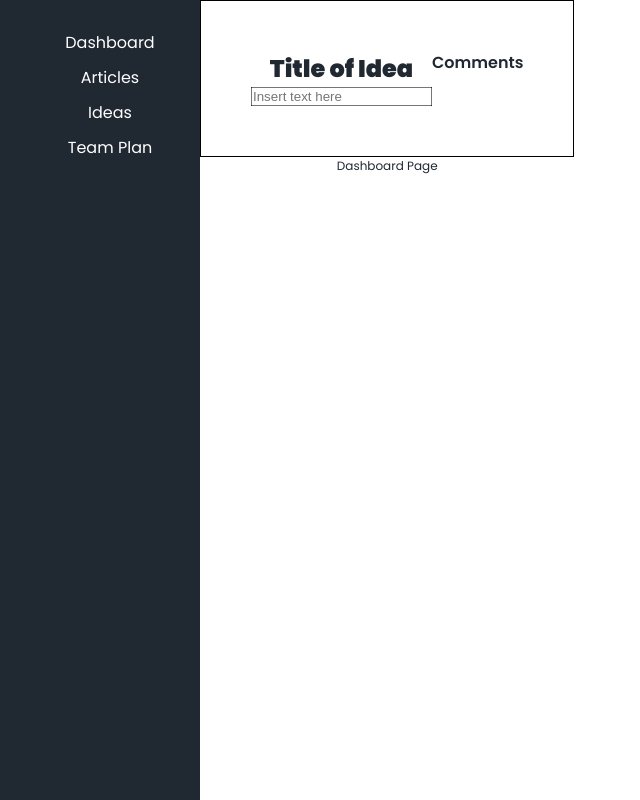
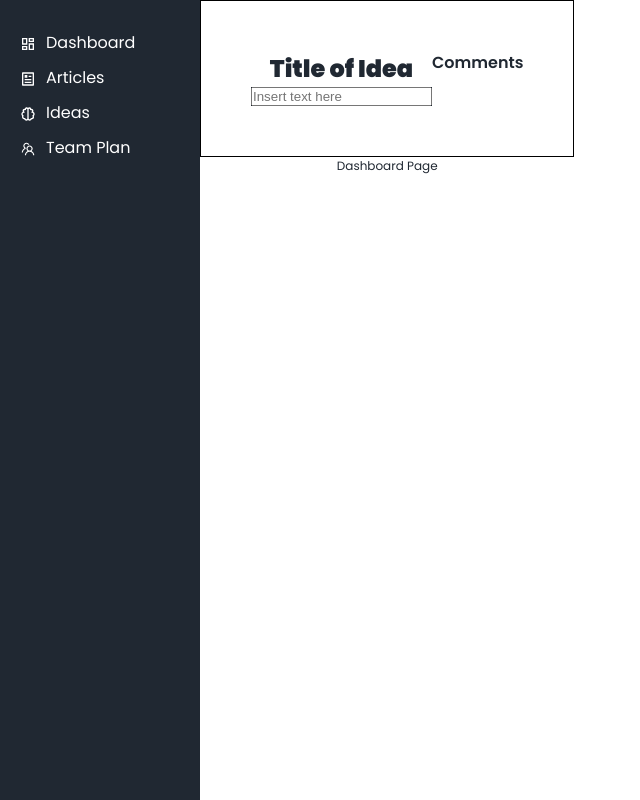
Before and after one commit to helher/newsplan, a React (Create React App) app: page / in a window 1280 px wide. Shown: the whole page, without its empty margins (0-640 px from the left). Built offline with nearby package versions, Linux system fonts and the light colour scheme.

Commit message:
Menu icons + formatting

```diff
--- a/src/components/nav/NavigationBar.css
+++ b/src/components/nav/NavigationBar.css
@@ -5,6 +5,7 @@
     width: 200px;
     color: #FFFFFF;
     height: 100vh;
+    text-align: left;
 }
 
 ul{
@@ -25,3 +26,23 @@ li a{
 li a:hover{
     color: var(--accented-color);
 }
+
+.dashboard-icon{
+    padding-right: 10px;
+    vertical-align: middle;
+}
+
+.articles-icon{
+    padding-right: 10px;
+    vertical-align: middle;
+}
+
+.ideas-icon{
+    padding-right: 10px;
+    vertical-align: middle;
+}
+
+.teamplan-icon{
+    padding-right: 10px;
+    vertical-align: middle;
+}
--- a/src/components/nav/NavigationBar.js
+++ b/src/components/nav/NavigationBar.js
@@ -1,6 +1,14 @@
 import React from 'react';
 import './NavigationBar.css';
 import {Link} from 'react-router-dom';
+import { MdOutlineDashboard } from 'react-icons/md';
+import { RiArticleLine } from 'react-icons/ri';
+import { BiBrain } from 'react-icons/bi';
+import { AiOutlineTeam } from 'react-icons/ai';
+
+
+
+
 
 function NavigationBar() {
     return (
@@ -8,16 +16,16 @@ function NavigationBar() {
             <nav className="nav">
                 <ul>
                     <li>
-                        <Link to="/">Dashboard</Link>
+                        <Link to="/"><MdOutlineDashboard className = "dashboard-icon"/>Dashboard</Link>
                     </li>
                     <li>
-                        <Link to="/articles">Articles</Link>
+                        <Link to="/articles"><RiArticleLine className = "articles-icon"/>Articles</Link>
                     </li>
                     <li>
-                        <Link to="/ideas">Ideas</Link>
+                        <Link to="/ideas"><BiBrain className = "ideas-icon"/>Ideas</Link>
                     </li>
                     <li>
-                        <Link to="/teamplan">Team Plan</Link>
+                        <Link to="/teamplan"><AiOutlineTeam className = "teamplan-icon"/>Team Plan</Link>
                     </li>
                 </ul>
             </nav>
```
